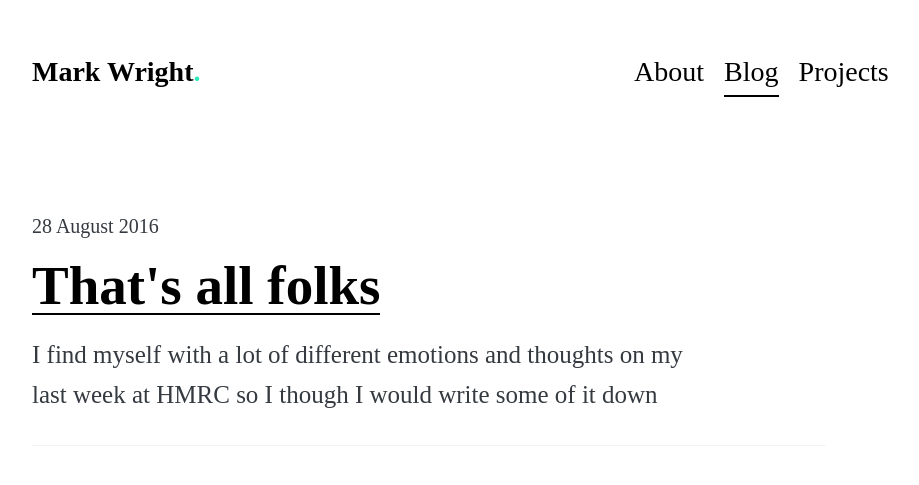
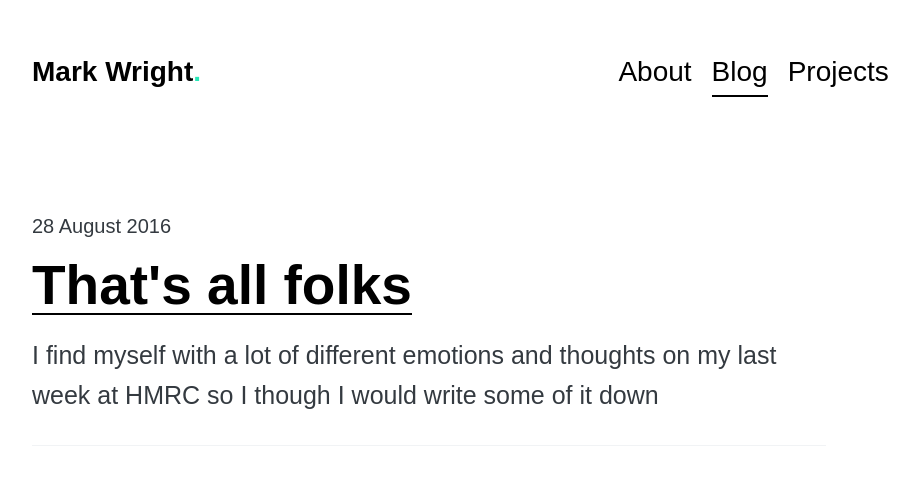
Before and after one commit to mrkwrght/mrkwrghtdotcom, a Jekyll site: the page built from index.html, in a window 1280 px wide. Shown: the top 485 px of the page, without its empty margins (128-1047 px from the left). Built offline with Jekyll 4.4.1, drawn with Linux system fonts in a browser that asks for light colours; some web fonts are replaced; the list of posts is cut into pages by our own code.

Commit message:
base-font sans-serif

```diff
--- a/_sass/_variables.scss
+++ b/_sass/_variables.scss
@@ -3,7 +3,7 @@
 /*--------------
   Font
   -------------- */
-$base-font: 'Avenir';
+$base-font: 'Avenir', sans-serif;
 $code-font: Menlo, 'Spoqa Han Sans', Monaco, monospace;
 $code-gist-font: Menlo, Monaco, "Courier New", monospace;
 
```
